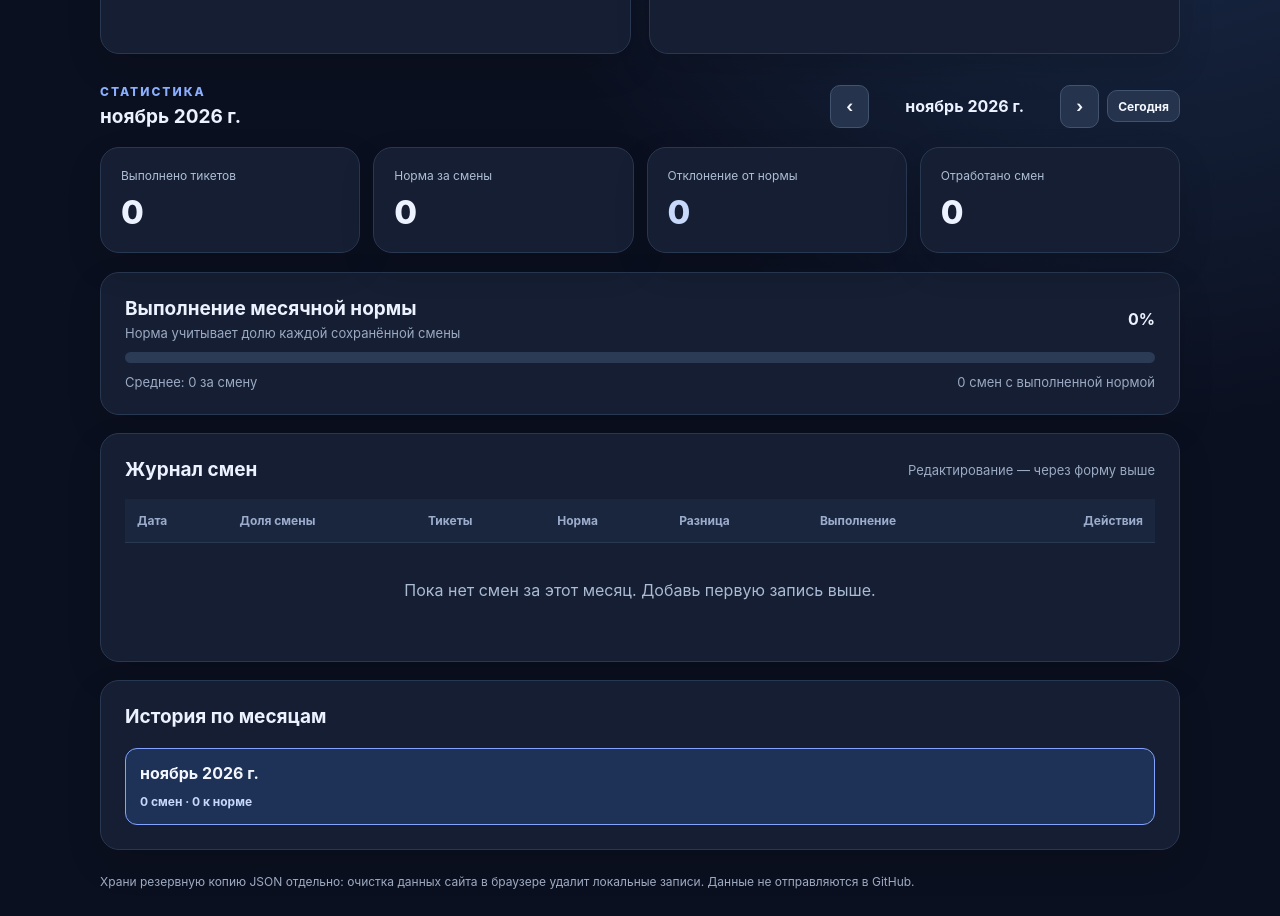
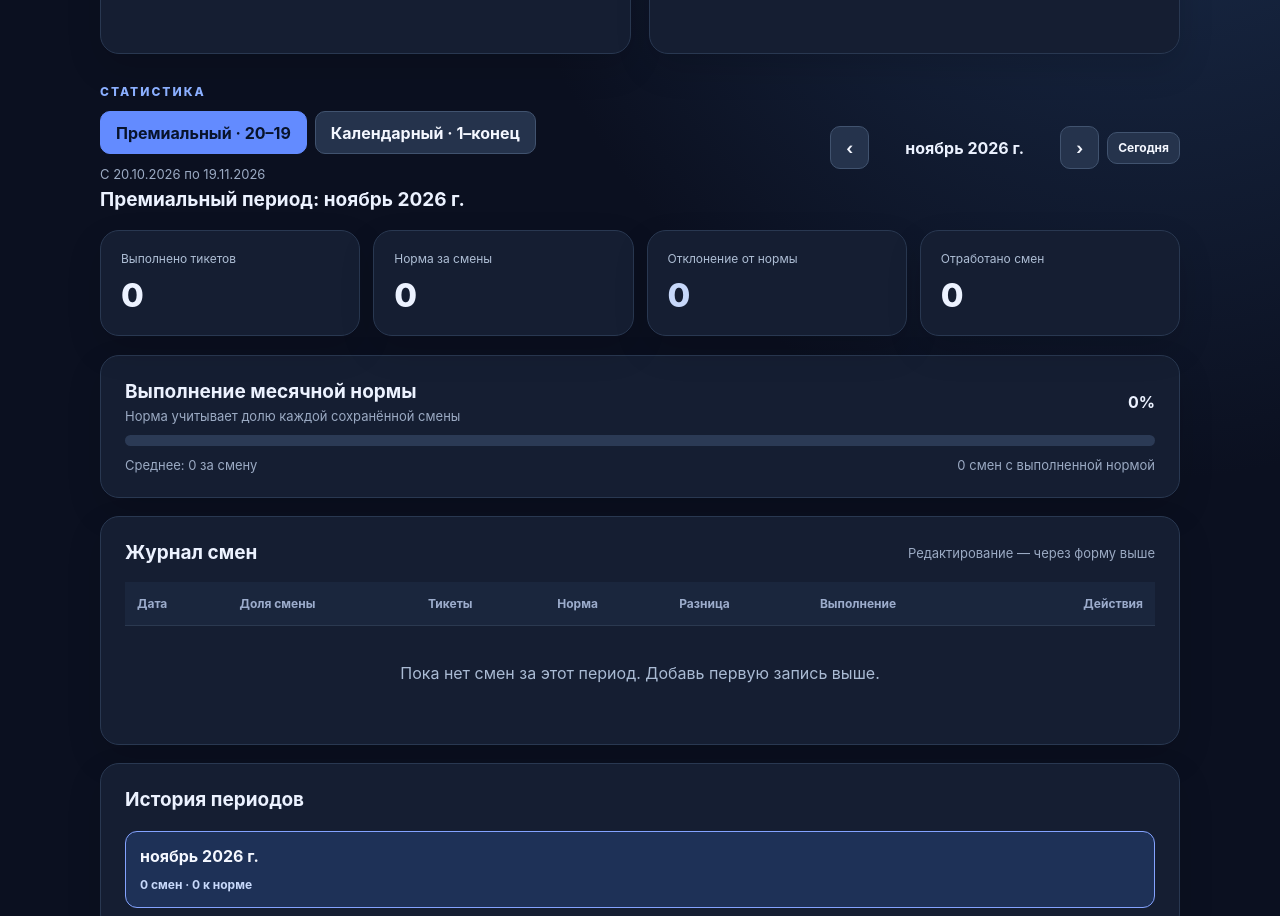
Before and after one commit to parsley67111-sudo/Statistic, a plain HTML site: page index.html in a window 1280 px wide. Shown: the part 504-1420 px from the top of the page. Drawn offline with Linux system fonts and the light colour scheme.

Commit message:
Add bonus periods from 20th to 19th and calendar month toggle

```diff
--- a/index.html
+++ b/index.html
@@ -5,11 +5,11 @@
 <header><div><div class="eyebrow">Личный трекер продуктивности</div><h1>Мои тикеты <span aria-hidden="true">✦</span></h1><div class="muted">Контролируй норму, отслеживай прогресс и сравнивай месяцы.</div></div><div class="pill">🎯 Цель: <span id="topGoal">450</span> за смену</div></header>
 <section class="layout"><div class="panel"><h2>Добавить смену</h2><form id="entryForm"><div class="entry"><div><label for="date">Дата смены</label><input id="date" type="date" required></div><div><label for="count">Решено тикетов</label><input id="count" type="number" min="0" max="1000000" step="1" placeholder="Например, 485" required></div></div><div style="margin-top:14px"><label for="fraction">Доля смены (необязательно менять)</label><select id="fraction"><option value="1">1 — полная смена</option><option value="0.75">0,75 смены</option><option value="0.5">0,5 смены</option><option value="0.25">0,25 смены</option></select></div><div class="actions"><button class="primary" type="submit" id="save">Сохранить смену</button><button type="reset">Очистить поля</button></div><p class="hint">Для каждой даты хранится одно значение. Повторное сохранение обновит смену.</p></form><div id="notice" aria-live="polite"></div></div>
 <div class="panel"><h2>Настройки и резервная копия</h2><label for="goal">Норма тикетов за смену</label><div class="rowbetween"><input id="goal" type="number" min="1" max="1000000" step="1" value="450" style="max-width:180px"><button id="setGoal">Применить норму</button></div><div class="actions"><button id="exportCsv">Экспорт CSV</button><button id="exportJson">Резервная копия JSON</button><label class="btn" for="importJson" style="margin:0;display:inline-flex;align-items:center">Импорт JSON</label><input id="importJson" type="file" accept=".json,application/json" hidden></div><p class="hint">Данные остаются только в этом браузере. Для переноса на другое устройство экспортируй JSON и импортируй его там.</p></div></section>
-<div class="rowbetween" style="margin-top:30px"><div><div class="eyebrow">Статистика</div><h2 style="margin:6px 0 0" id="monthTitle">Текущий месяц</h2></div><div class="monthnav"><button id="prevMonth" aria-label="Предыдущий месяц">‹</button><strong id="navMonth"></strong><button id="nextMonth" aria-label="Следующий месяц">›</button><button id="currentMonth" class="small">Сегодня</button></div></div>
+<div class="rowbetween" style="margin-top:30px"><div><div class="eyebrow">Статистика</div><div style="display:flex;gap:8px;flex-wrap:wrap;margin:12px 0"><button id="bonusMode" class="primary" type="button">Премиальный · 20–19</button><button id="calendarMode" type="button">Календарный · 1–конец</button></div><div class="muted" id="periodDates" style="font-size:13px"></div><h2 style="margin:6px 0 0" id="monthTitle">Текущий месяц</h2></div><div class="monthnav"><button id="prevMonth" aria-label="Предыдущий месяц">‹</button><strong id="navMonth"></strong><button id="nextMonth" aria-label="Следующий месяц">›</button><button id="currentMonth" class="small">Сегодня</button></div></div>
 <section class="stats" aria-label="Показатели за месяц"><div class="stat"><div class="name">Выполнено тикетов</div><div class="number" id="total">0</div></div><div class="stat"><div class="name">Норма за смены</div><div class="number" id="target">0</div></div><div class="stat"><div class="name">Отклонение от нормы</div><div class="number" id="difference">0</div></div><div class="stat"><div class="name">Отработано смен</div><div class="number" id="shifts">0</div></div></section>
 <section class="panel"><div class="rowbetween"><div><h2 style="margin:0">Выполнение месячной нормы</h2><div class="muted" style="font-size:13px;margin-top:5px">Норма учитывает долю каждой сохранённой смены</div></div><strong id="percent">0%</strong></div><div class="bar" role="progressbar" id="progress" aria-valuemin="0" aria-valuemax="100" aria-valuenow="0"><div id="progressFill" style="width:0%"></div></div><div class="rowbetween muted" style="font-size:13px"><span id="average">Среднее: 0 за смену</span><span id="above">0 смен с выполненной нормой</span></div></section>
-<section class="panel wide"><div class="rowbetween"><h2 style="margin:0">Журнал смен</h2><span class="muted" style="font-size:13px">Редактирование — через форму выше</span></div><div class="tablewrap"><table><thead><tr><th>Дата</th><th>Доля смены</th><th>Тикеты</th><th>Норма</th><th>Разница</th><th>Выполнение</th><th>Действия</th></tr></thead><tbody id="entries"></tbody></table><div id="empty" class="empty" hidden>Пока нет смен за этот месяц. Добавь первую запись выше.</div></div></section>
-<section class="panel wide"><h2>История по месяцам</h2><div class="months" id="months"></div></section>
+<section class="panel wide"><div class="rowbetween"><h2 style="margin:0">Журнал смен</h2><span class="muted" style="font-size:13px">Редактирование — через форму выше</span></div><div class="tablewrap"><table><thead><tr><th>Дата</th><th>Доля смены</th><th>Тикеты</th><th>Норма</th><th>Разница</th><th>Выполнение</th><th>Действия</th></tr></thead><tbody id="entries"></tbody></table><div id="empty" class="empty" hidden>Пока нет смен за этот период. Добавь первую запись выше.</div></div></section>
+<section class="panel wide"><h2>История периодов</h2><div class="months" id="months"></div></section>
 <div class="footer">Храни резервную копию JSON отдельно: очистка данных сайта в браузере удалит локальные записи. Данные не отправляются в GitHub.</div>
 </main><script>
 'use strict';
@@ -18,22 +18,22 @@ const $=id=>document.getElementById(id);const today=()=>{const d=new Date();retu
 const validDate=s=>{if(typeof s!=='string'||!/^\d{4}-\d{2}-\d{2}$/.test(s))return false;const d=new Date(s+'T12:00:00');return !Number.isNaN(d.valueOf())&&[d.getFullYear(),String(d.getMonth()+1).padStart(2,'0'),String(d.getDate()).padStart(2,'0')].join('-')===s};
 const validInt=(n,min=0)=>Number.isSafeInteger(n)&&n>=min&&n<=1000000;
 const validFraction=n=>[0.25,0.5,0.75,1].includes(n);const fractionOf=d=>state.fractions[d]??1;const shiftTarget=d=>Math.ceil(state.goal*fractionOf(d));const fractionLabel=n=>String(n).replace(".",",");let state={goal:450,entries:{},fractions:{}};try{const v=JSON.parse(localStorage.getItem(KEY)||'null');if(v&&validInt(v.goal,1)&&v.entries&&typeof v.entries==='object'&&!Array.isArray(v.entries)){state.goal=v.goal;for(const [d,n] of Object.entries(v.entries))if(validDate(d)&&validInt(n))state.entries[d]=n;if(v.fractions&&typeof v.fractions==="object"&&!Array.isArray(v.fractions))for(const [d,n] of Object.entries(v.fractions))if(Object.hasOwn(state.entries,d)&&validFraction(n)&&n!==1)state.fractions[d]=n}}catch(e){console.warn('Unable to load saved entries',e)}
-let selected=today().slice(0,7);
+const monthShift=(key,offset)=>{const [y,m]=key.split('-').map(Number);const d=new Date(y,m-1+offset,1,12);return d.getFullYear()+'-'+String(d.getMonth()+1).padStart(2,'0')};const bonusKey=d=>Number(d.slice(8,10))>=20?monthShift(d.slice(0,7),1):d.slice(0,7);const periodKey=d=>mode==='bonus'?bonusKey(d):d.slice(0,7);const periodBounds=key=>{if(mode==='calendar'){const next=monthShift(key,1);const last=new Date(Number(next.slice(0,4)),Number(next.slice(5,7))-1,0,12);return [key+'-01',last.getFullYear()+'-'+String(last.getMonth()+1).padStart(2,'0')+'-'+String(last.getDate()).padStart(2,'0')]}return [monthShift(key,-1)+'-20',key+'-19']};const currentKey=()=>periodKey(today());let mode='bonus';let selected=currentKey();
 const persist=()=>{try{localStorage.setItem(KEY,JSON.stringify(state));return true}catch(e){alert('Не удалось сохранить данные. Проверь настройки или свободное место браузера.');return false}};
 const signed=n=>(n>0?'+':'')+fmt.format(n);
 const color=n=>n>0?'positive':n<0?'negative':'neutral';
 const dateLabel=s=>dayFormat.format(new Date(s+'T12:00:00'));
 const monthLabel=s=>monthFormat.format(new Date(s+'-01T12:00:00'));
 const sum=xs=>xs.reduce((a,[,n])=>a+n,0);
-function render(){const entries=Object.entries(state.entries).filter(([d])=>d.startsWith(selected)).sort(([a],[b])=>b.localeCompare(a));const total=sum(entries),target=entries.reduce((a,[d])=>a+shiftTarget(d),0),diff=total-target,pct=target?Math.round(total/target*100):0;
-$('topGoal').textContent=fmt.format(state.goal);$('goal').value=state.goal;$('monthTitle').textContent=monthLabel(selected);$('navMonth').textContent=monthLabel(selected);$('total').textContent=fmt.format(total);$('target').textContent=fmt.format(target);$('difference').textContent=signed(diff);$('difference').className='number '+color(diff);$('shifts').textContent=fmt.format(entries.length);$('percent').textContent=pct+'%';$('progressFill').style.width=Math.min(100,pct)+'%';$('progress').setAttribute('aria-valuenow',Math.min(100,pct));$('average').textContent='Среднее: '+fmt.format(entries.length?Math.round(total/entries.length):0)+' за смену';$('above').textContent=entries.filter(([d,n])=>n>=shiftTarget(d)).length+' смен с выполненной нормой';
+function render(){const entries=Object.entries(state.entries).filter(([d])=>periodKey(d)===selected).sort(([a],[b])=>b.localeCompare(a));const total=sum(entries),target=entries.reduce((a,[d])=>a+shiftTarget(d),0),diff=total-target,pct=target?Math.round(total/target*100):0;
+$('topGoal').textContent=fmt.format(state.goal);$('goal').value=state.goal;$('monthTitle').textContent=(mode==='bonus'?'Премиальный период: ':'Календарный месяц: ')+monthLabel(selected);$('navMonth').textContent=monthLabel(selected);const bounds=periodBounds(selected);$('periodDates').textContent='С '+dateLabel(bounds[0])+' по '+dateLabel(bounds[1]);$('bonusMode').className=mode==='bonus'?'primary':'';$('calendarMode').className=mode==='calendar'?'primary':'';$('total').textContent=fmt.format(total);$('target').textContent=fmt.format(target);$('difference').textContent=signed(diff);$('difference').className='number '+color(diff);$('shifts').textContent=fmt.format(entries.length);$('percent').textContent=pct+'%';$('progressFill').style.width=Math.min(100,pct)+'%';$('progress').setAttribute('aria-valuenow',Math.min(100,pct));$('average').textContent='Среднее: '+fmt.format(entries.length?Math.round(total/entries.length):0)+' за смену';$('above').textContent=entries.filter(([d,n])=>n>=shiftTarget(d)).length+' смен с выполненной нормой';
 const body=$('entries');body.replaceChildren();$('empty').hidden=entries.length>0;for(const [date,n] of entries){const tr=document.createElement('tr');for(const [value,klass] of [[dateLabel(date),''],[fractionLabel(fractionOf(date)),''],[fmt.format(n),''],[fmt.format(shiftTarget(date)),''],[signed(n-shiftTarget(date)),color(n-shiftTarget(date))],[Math.round(n/shiftTarget(date)*100)+'%','']]){const td=document.createElement('td');td.textContent=value;td.className=klass;tr.append(td)}const actions=document.createElement('td');const edit=document.createElement('button');edit.className='small';edit.textContent='Изменить';edit.onclick=()=>{$('date').value=date;$('count').value=n;$('fraction').value=String(fractionOf(date));$('count').focus();window.scrollTo({top:0,behavior:'smooth'})};const del=document.createElement('button');del.className='small danger';del.style.marginLeft='6px';del.textContent='Удалить';del.onclick=()=>{if(confirm('Удалить смену '+dateLabel(date)+'?')){delete state.entries[date];delete state.fractions[date];persist();render()}};actions.append(edit,del);tr.append(actions);body.append(tr)}
-const group={};for(const [d,n] of Object.entries(state.entries)){const m=d.slice(0,7);if(!group[m])group[m]=[];group[m].push([d,n])}const months=$('months');months.replaceChildren();const keys=[...new Set([...Object.keys(group),selected])].sort().reverse();for(const m of keys){const shifts=group[m]||[],delta=sum(shifts)-shifts.reduce((a,[d])=>a+shiftTarget(d),0);const btn=document.createElement('button');btn.className='monthcard'+(m===selected?' active':'');const strong=document.createElement('strong');strong.textContent=monthLabel(m);const detail=document.createElement('span');detail.textContent=shifts.length+' смен · '+signed(delta)+' к норме';detail.className=color(delta);btn.append(strong,detail);btn.onclick=()=>{selected=m;render()};months.append(btn)}}
-$('entryForm').addEventListener('submit',e=>{e.preventDefault();const d=$('date').value,n=Number($('count').value);if(!validDate(d)||!validInt(n)||$('count').value.trim()===''){alert('Укажи корректную дату и целое неотрицательное число тикетов.');return}const fraction=Number($('fraction').value);if(!validFraction(fraction)){alert('Выбери корректную долю смены.');return}state.entries[d]=n;if(fraction===1)delete state.fractions[d];else state.fractions[d]=fraction;selected=d.slice(0,7);if(persist()){$('notice').textContent='Смена сохранена: '+dateLabel(d)+' · '+fmt.format(n)+' тикетов';$('count').value='';$('fraction').value='1'}render()});
+const group={};for(const [d,n] of Object.entries(state.entries)){const m=periodKey(d);if(!group[m])group[m]=[];group[m].push([d,n])}const months=$('months');months.replaceChildren();const keys=[...new Set([...Object.keys(group),selected])].sort().reverse();for(const m of keys){const shifts=group[m]||[],delta=sum(shifts)-shifts.reduce((a,[d])=>a+shiftTarget(d),0);const btn=document.createElement('button');btn.className='monthcard'+(m===selected?' active':'');const strong=document.createElement('strong');strong.textContent=monthLabel(m);const detail=document.createElement('span');detail.textContent=shifts.length+' смен · '+signed(delta)+' к норме';detail.className=color(delta);btn.append(strong,detail);btn.onclick=()=>{selected=m;render()};months.append(btn)}}
+$('entryForm').addEventListener('submit',e=>{e.preventDefault();const d=$('date').value,n=Number($('count').value);if(!validDate(d)||!validInt(n)||$('count').value.trim()===''){alert('Укажи корректную дату и целое неотрицательное число тикетов.');return}const fraction=Number($('fraction').value);if(!validFraction(fraction)){alert('Выбери корректную долю смены.');return}state.entries[d]=n;if(fraction===1)delete state.fractions[d];else state.fractions[d]=fraction;selected=periodKey(d);if(persist()){$('notice').textContent='Смена сохранена: '+dateLabel(d)+' · '+fmt.format(n)+' тикетов';$('count').value='';$('fraction').value='1'}render()});
 $('entryForm').addEventListener('reset',()=>{$('notice').textContent='';$('fraction').value='1'});
 $('setGoal').onclick=()=>{const n=Number($('goal').value);if(!validInt(n,1)){alert('Норма должна быть целым числом от 1 до 1 000 000.');return}state.goal=n;persist();render()};
-function shiftMonth(offset){const [y,m]=selected.split('-').map(Number);const d=new Date(y,m-1+offset,1,12);selected=d.getFullYear()+'-'+String(d.getMonth()+1).padStart(2,'0');render()}
-$('prevMonth').onclick=()=>shiftMonth(-1);$('nextMonth').onclick=()=>shiftMonth(1);$('currentMonth').onclick=()=>{selected=today().slice(0,7);render()};
+function shiftMonth(offset){selected=monthShift(selected,offset);render()}
+$('prevMonth').onclick=()=>shiftMonth(-1);$('nextMonth').onclick=()=>shiftMonth(1);$('currentMonth').onclick=()=>{selected=currentKey();render()};$('bonusMode').onclick=()=>{if(mode!=='bonus'){mode='bonus';selected=currentKey();render()}};$('calendarMode').onclick=()=>{if(mode!=='calendar'){mode='calendar';selected=currentKey();render()}};
 function download(name,content,type){const blob=new Blob([content],{type}),url=URL.createObjectURL(blob),a=document.createElement('a');a.href=url;a.download=name;a.click();setTimeout(()=>URL.revokeObjectURL(url),1500)}
 $('exportJson').onclick=()=>download('tickets-backup-'+today()+'.json',JSON.stringify({version:2,goal:state.goal,entries:state.entries,fractions:state.fractions},null,2),'application/json');
 $('exportCsv').onclick=()=>{const rows=[['Дата','Доля смены','Тикеты','Норма','Разница','Выполнение %'],...Object.entries(state.entries).sort(([a],[b])=>a.localeCompare(b)).map(([d,n])=>[d,fractionLabel(fractionOf(d)),n,shiftTarget(d),n-shiftTarget(d),Math.round(n/shiftTarget(d)*100)])];download('tickets-'+today()+'.csv','\ufeff'+rows.map(r=>r.join(';')).join('\r\n'),'text/csv;charset=utf-8')};
```
